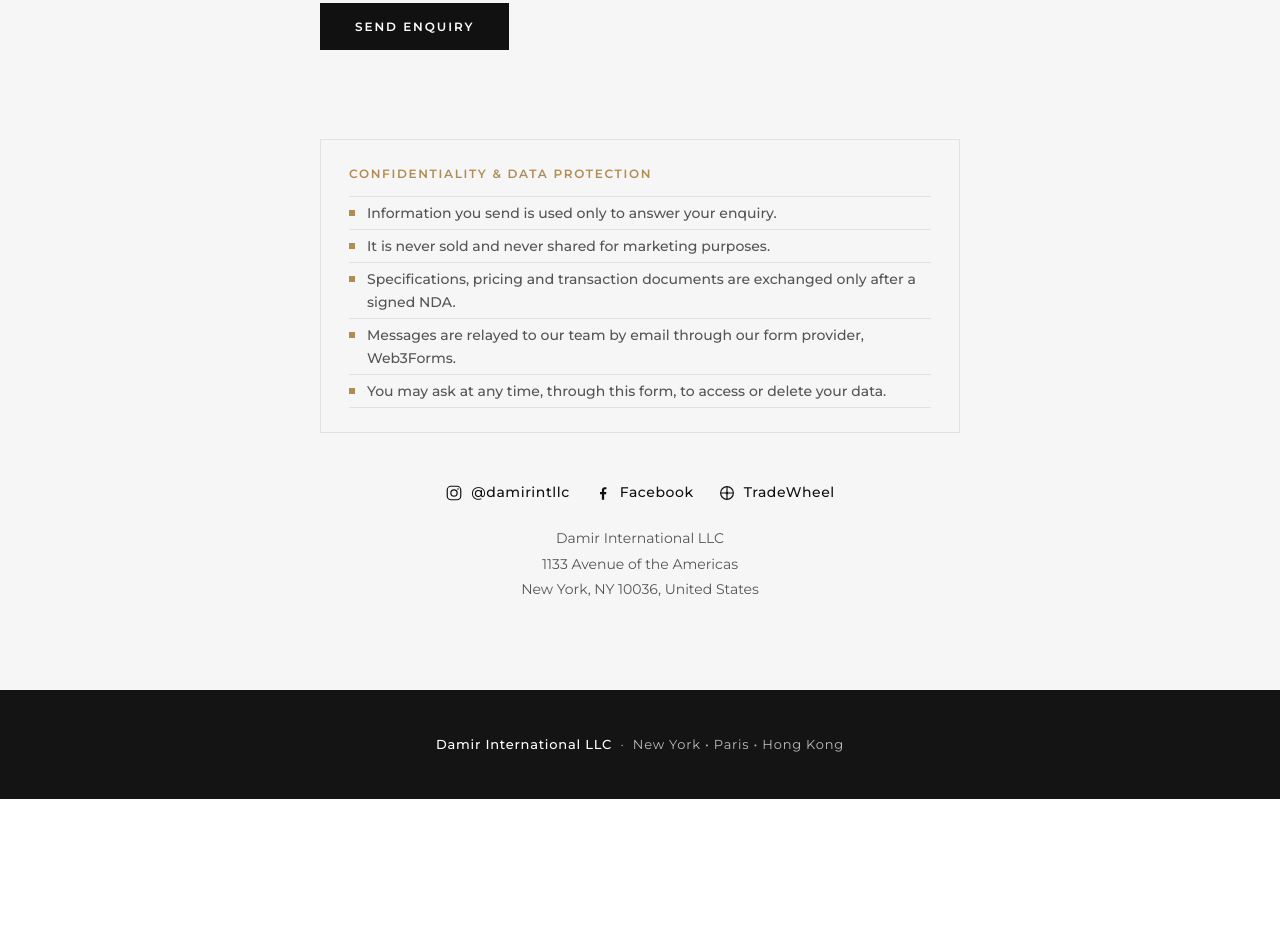
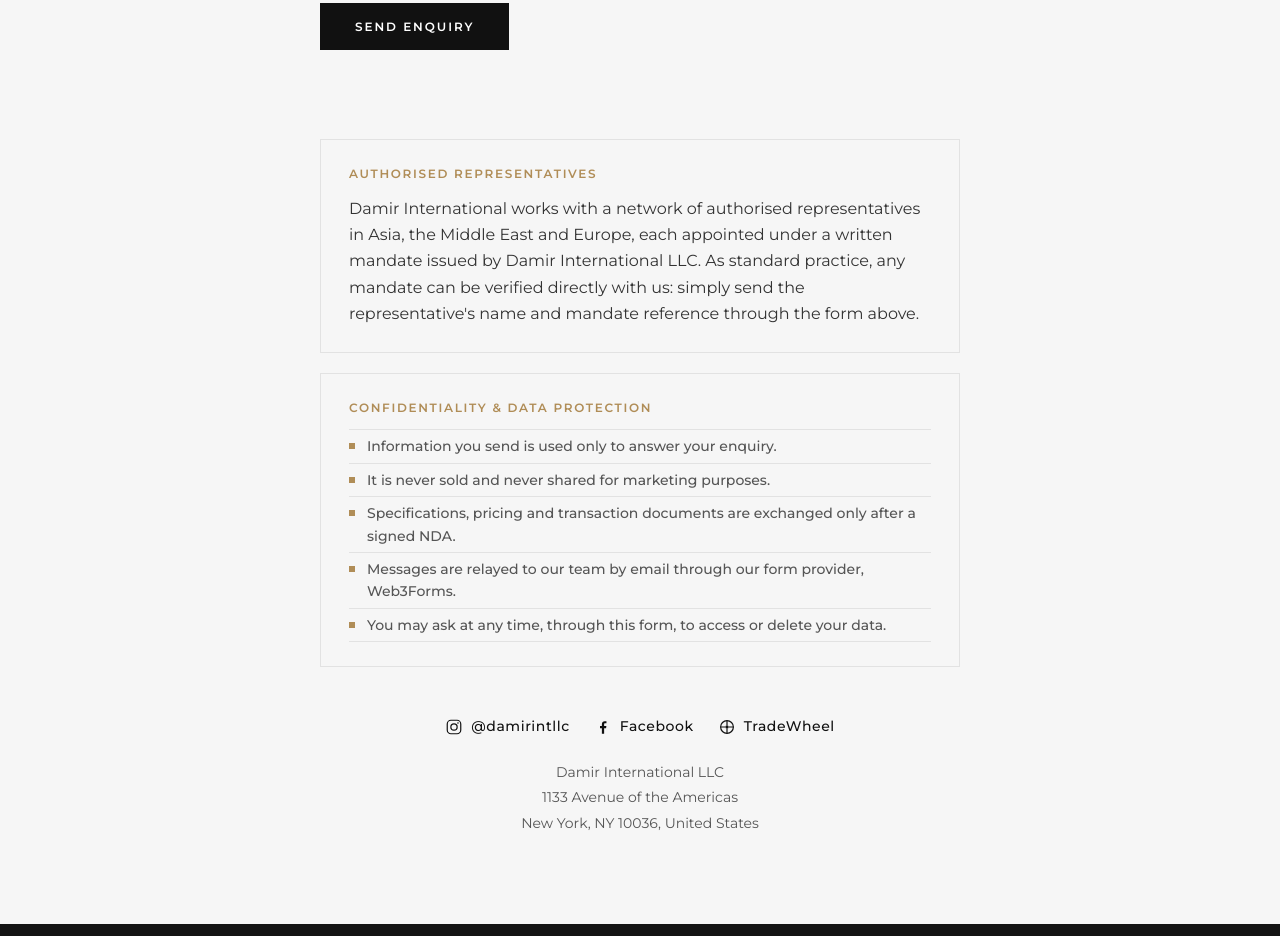
Before and after one commit to DamirInternational/DamirInternational.github.io, a plain HTML site: page index.html in a window 1280 px wide. Shown: the part 9780-10716 px from the top of the page. Before the commit the page ends 10579 px from the top, so only its background shows below. Drawn offline with Linux system fonts and the light colour scheme.

Commit message:
Contact: authorised representatives notice with mandate verification (EN/ZH/AR/HE)

```diff
--- a/index.html
+++ b/index.html
@@ -118,6 +118,8 @@ header.hero img{width:min(420px,80%);height:auto}
 .cform .hp{display:none}
 .privacy{max-width:640px;margin:0 auto 48px;text-align:left;border:1px solid var(--line);padding:24px 28px}
 .privacy h3{font-size:12px;font-weight:600;letter-spacing:.14em;text-transform:uppercase;color:var(--gold);margin-bottom:12px}
+.privacy p{font-size:14px;line-height:1.65;color:var(--soft)}
+.privacy.reps{margin-bottom:20px}
 .privacy ul{list-style:none;padding:0;margin:0}
 .privacy li{font-size:14px;line-height:1.6;color:var(--soft);padding:5px 0 5px 18px;position:relative}
 .privacy li::before{content:"";position:absolute;left:0;top:13px;width:6px;height:6px;background:var(--gold)}
@@ -468,6 +470,10 @@ footer b{color:#fff;font-weight:500}
       <button type="submit" class="fbtn">Send enquiry</button>
       <p class="fmsg" role="status" aria-live="polite"></p>
     </form>
+    <div class="privacy reps">
+      <h3>Authorised representatives</h3>
+      <p>Damir International works with a network of authorised representatives in Asia, the Middle East and Europe, each appointed under a written mandate issued by Damir International LLC. As standard practice, any mandate can be verified directly with us: simply send the representative's name and mandate reference through the form above.</p>
+    </div>
     <div class="privacy">
       <h3>Confidentiality &amp; data protection</h3>
       <ul>
```
Also changed, not shown: ar/index.html (+6 -0 lines), he/index.html (+6 -0 lines), zh/index.html (+6 -0 lines).
